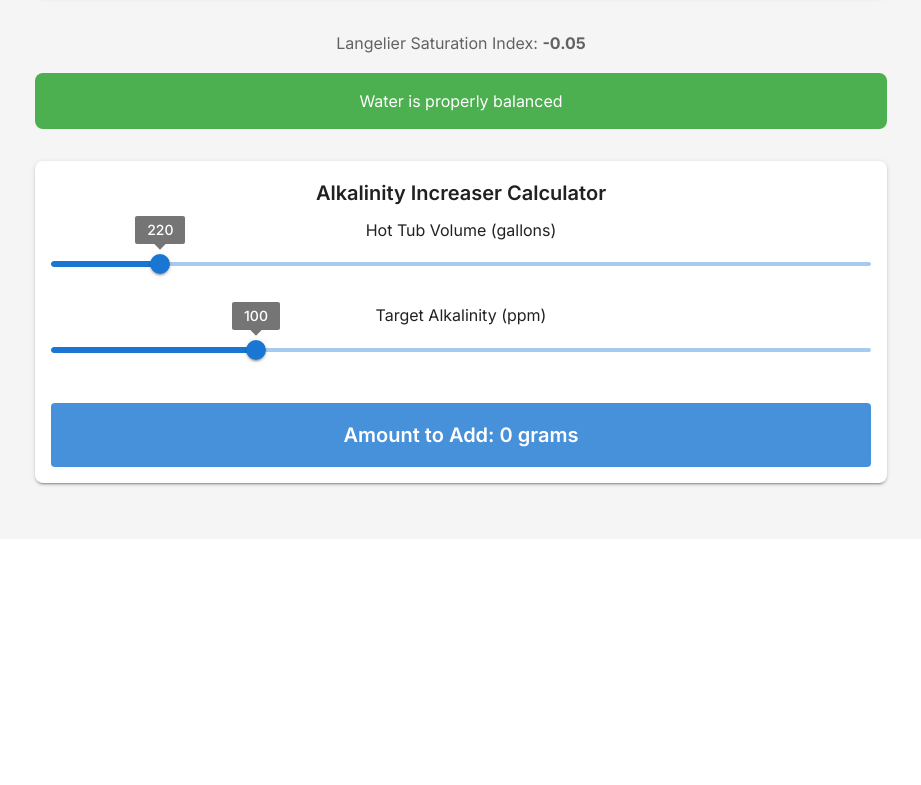
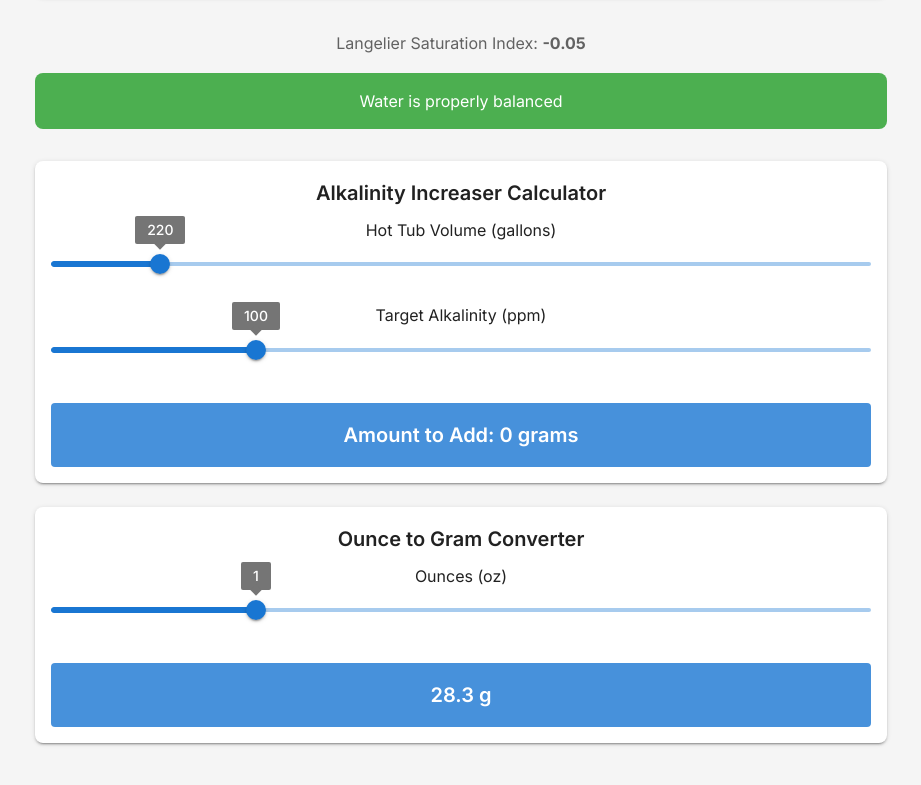
Before and after one commit to emenendez/lsi-calculator, a React (Vite) app: page / in a window 1280 px wide. Shown: the part 2070-2855 px from the top of the page, without its empty margins (179-1100 px from the left). Before the commit the page ends 2609 px from the top, so only its background shows below. Built offline with nearby package versions, Linux system fonts and the light colour scheme.

Commit message:
Add oz to g

```diff
--- a/src/App.jsx
+++ b/src/App.jsx
@@ -208,6 +208,45 @@ function App() {
           </Box>
         </Paper>
 
+        <Paper
+          elevation={2}
+          sx={{
+            p: 2,
+            mb: 3,
+            backgroundColor: 'background.paper',
+            borderRadius: 2
+          }}
+        >
+          <Typography variant="h6" gutterBottom>
+            Ounce to Gram Converter
+          </Typography>
+          <Box sx={{ display: 'flex', flexDirection: 'column', gap: 2 }}>
+            <Box>
+              <Typography variant="subtitle1" gutterBottom>
+                Ounces (oz)
+              </Typography>
+              <Slider
+                defaultValue={1}
+                min={0}
+                max={4}
+                step={0.05}
+                valueLabelDisplay="on"
+                onChange={(e, value) => {
+                  const gramValue = document.getElementById('gramValue');
+                  if (gramValue) {
+                    gramValue.textContent = (value * 28.3495).toFixed(1);
+                  }
+                }}
+                sx={{ width: '100%' }}
+              />
+            </Box>
+            <Box sx={{ mt: 2, p: 2, bgcolor: 'primary.light', borderRadius: 1, color: 'white' }}>
+              <Typography variant="h6">
+                <span id="gramValue">28.3</span> g
+              </Typography>
+            </Box>
+          </Box>
+        </Paper>
 
       </Container>
     </ThemeProvider>
```
